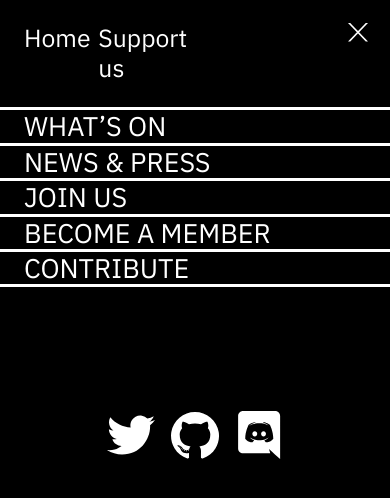
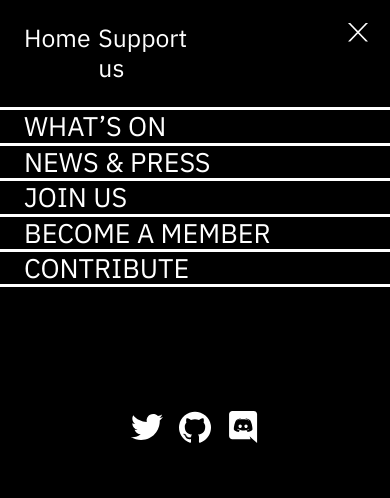
Before and after one commit to status-im/culture-site, a React app: page /example in a window 390 px wide. Both pictures are taken after a click on the button 358 px from the left and 33 px from the top of the page. Shown: the top 498 px of the page. Built offline with nearby package versions, Linux system fonts and the light colour scheme.

Commit message:
Fix icons size

```diff
--- a/src/components/icons/DiscordIcon.tsx
+++ b/src/components/icons/DiscordIcon.tsx
@@ -4,7 +4,7 @@ import { Colors } from '../../constants/styles'
 
 export function DiscordIcon() {
   return (
-    <Icon width="48" height="48" viewBox="0 0 48 48" fill="none" xmlns="http://www.w3.org/2000/svg">
+    <Icon viewBox="0 0 48 48" fill="none" xmlns="http://www.w3.org/2000/svg">
       <path d="M19.776 20.136C18.408 20.136 17.328 21.336 17.328 22.8C17.328 24.264 18.432 25.464 19.776 25.464C21.144 25.464 22.224 24.264 22.224 22.8C22.248 21.336 21.144 20.136 19.776 20.136ZM28.536 20.136C27.168 20.136 26.088 21.336 26.088 22.8C26.088 24.264 27.192 25.464 28.536 25.464C29.904 25.464 30.984 24.264 30.984 22.8C30.984 21.336 29.904 20.136 28.536 20.136Z" />
       <path d="M40.2 0H8.04C5.328 0 3.12 2.208 3.12 4.944V37.392C3.12 40.128 5.328 42.336 8.04 42.336H35.256L33.984 37.896L37.056 40.752L39.96 43.44L45.12 48V4.944C45.12 2.208 42.912 0 40.2 0ZM30.936 31.344C30.936 31.344 30.072 30.312 29.352 29.4C32.496 28.512 33.696 26.544 33.696 26.544C32.712 27.192 31.776 27.648 30.936 27.96C29.736 28.464 28.584 28.8 27.456 28.992C25.152 29.424 23.04 29.304 21.24 28.968C19.872 28.704 18.696 28.32 17.712 27.936C17.16 27.72 16.56 27.456 15.96 27.12C15.888 27.072 15.816 27.048 15.744 27C15.696 26.976 15.672 26.952 15.648 26.928C15.216 26.688 14.976 26.52 14.976 26.52C14.976 26.52 16.128 28.44 19.176 29.352C18.456 30.264 17.568 31.344 17.568 31.344C12.264 31.176 10.248 27.696 10.248 27.696C10.248 19.968 13.704 13.704 13.704 13.704C17.16 11.112 20.448 11.184 20.448 11.184L20.688 11.472C16.368 12.72 14.376 14.616 14.376 14.616C14.376 14.616 14.904 14.328 15.792 13.92C18.36 12.792 20.4 12.48 21.24 12.408C21.384 12.384 21.504 12.36 21.648 12.36C23.112 12.168 24.768 12.12 26.496 12.312C28.776 12.576 31.224 13.248 33.72 14.616C33.72 14.616 31.824 12.816 27.744 11.568L28.08 11.184C28.08 11.184 31.368 11.112 34.824 13.704C34.824 13.704 38.28 19.968 38.28 27.696C38.28 27.696 36.24 31.176 30.936 31.344Z" />
     </Icon>
@@ -12,7 +12,14 @@ export function DiscordIcon() {
 }
 
 const Icon = styled.svg`
+  width: 48px;
+  height: 48px;
   fill: ${Colors.White};
+
+  @media (max-width: 769px) {
+    width: 32px;
+    height: 32px;
+  }
 
   &:hover {
     fill: ${Colors.Gray};
--- a/src/components/icons/GithubIcon.tsx
+++ b/src/components/icons/GithubIcon.tsx
@@ -29,7 +29,14 @@ export function GithubIcon() {
 }
 
 const Icon = styled.svg`
+  width: 48px;
+  height: 48px;
   fill: ${Colors.White};
+
+  @media (max-width: 769px) {
+    width: 32px;
+    height: 32px;
+  }
 
   &:hover {
     fill: ${Colors.Gray};
--- a/src/components/icons/TwitterIcon.tsx
+++ b/src/components/icons/TwitterIcon.tsx
@@ -11,7 +11,14 @@ export function TwitterIcon() {
 }
 
 const Icon = styled.svg`
+  width: 48px;
+  height: 48px;
   fill: ${Colors.White};
+
+  @media (max-width: 769px) {
+    width: 32px;
+    height: 32px;
+  }
 
   &:hover {
     fill: ${Colors.Gray};
--- a/src/components/page/Menu.tsx
+++ b/src/components/page/Menu.tsx
@@ -124,12 +124,14 @@ const MenuList = styled.ul`
 const SocialLinks = styled.div`
   display: flex;
   justify-content: center;
+  align-items: center;
   width: 100%;
 `
 const SocialLink = styled.a`
   & + & {
     margin-left: 4vw;
   }
+
   &:hover > svg {
     fill: ${Colors.Gray};
   }
```
